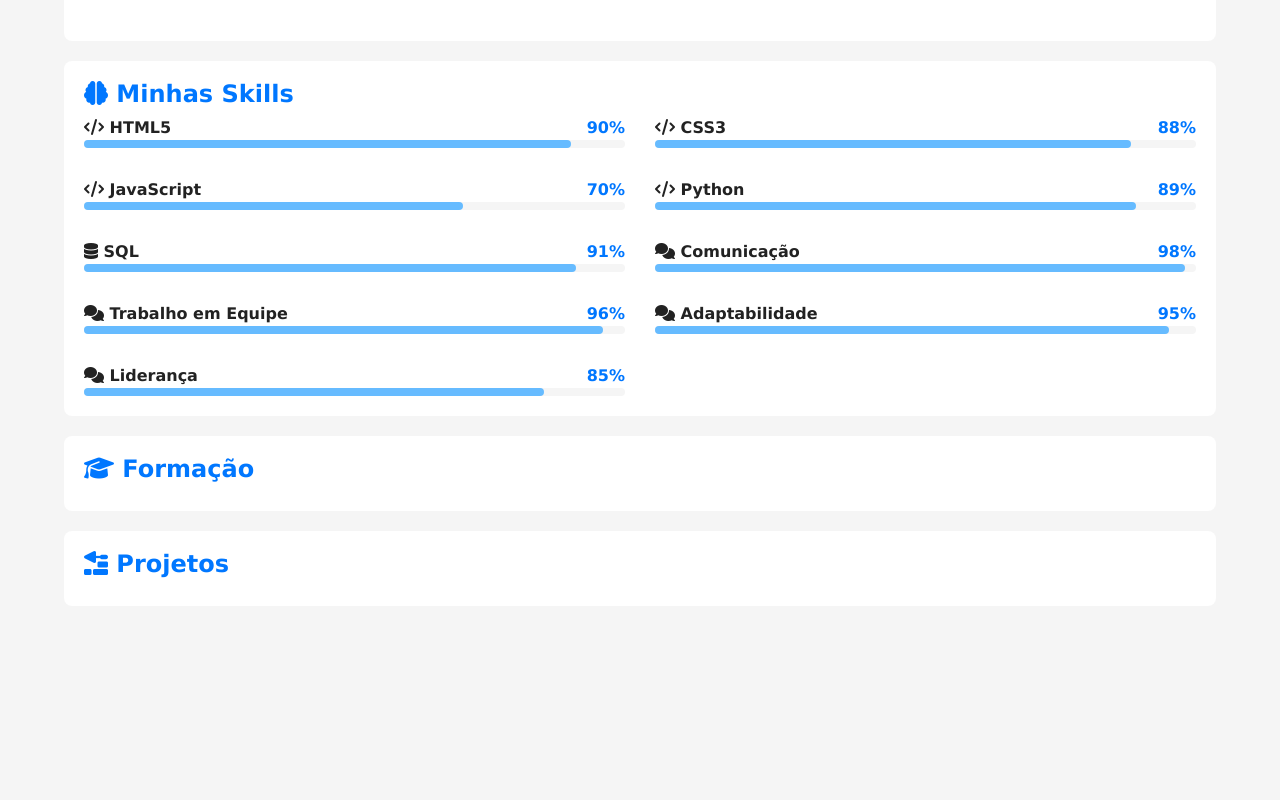
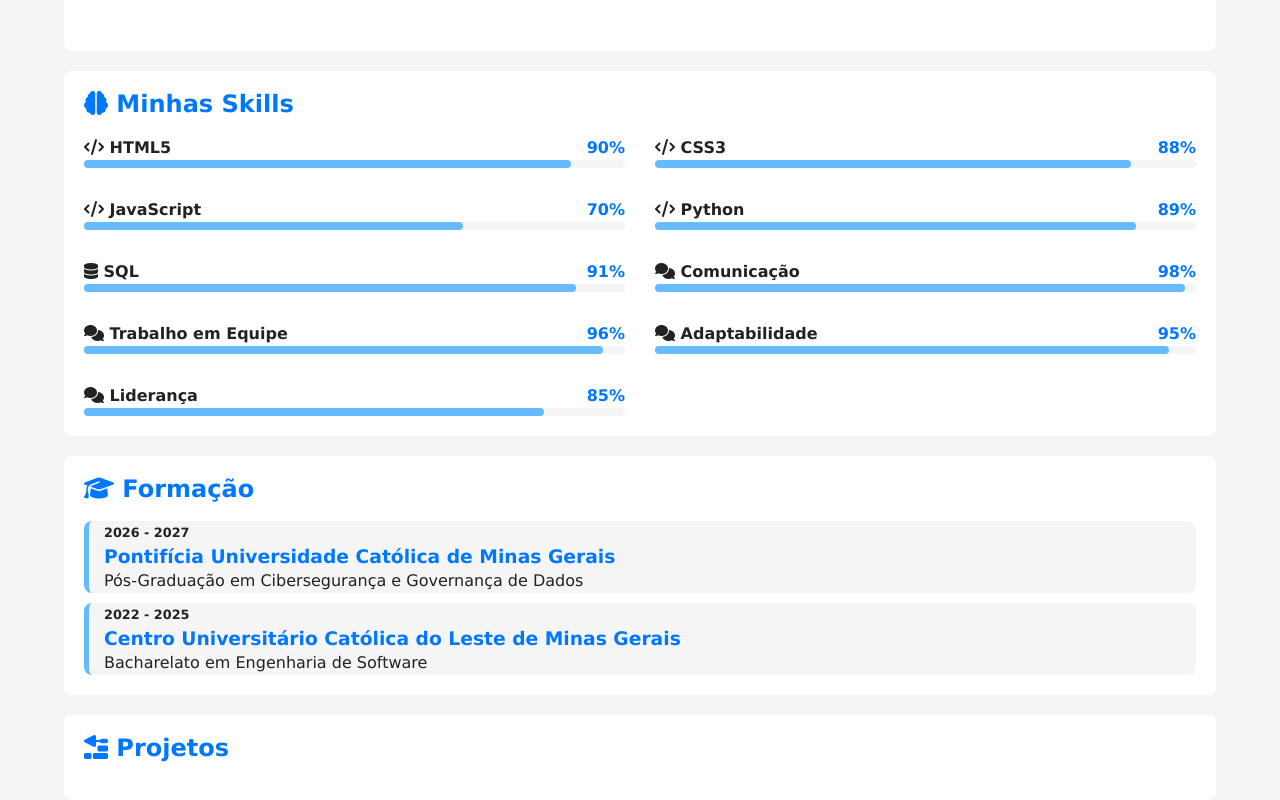
Before and after one commit to hugo-guerra/projeto-portfolio, a plain HTML site: page index.html in a window 1280 px wide. Shown: the part 1174-1974 px from the top of the page. Before the commit the page ends 1800 px from the top, so only its background shows below. Drawn offline with Linux system fonts and the light colour scheme.

Commit message:
Formações
Área de formações do portfolio feitas

```diff
--- a/estilos/style.css
+++ b/estilos/style.css
@@ -125,7 +125,7 @@ article{
 
 article h2{
   color: var(--destaque);
-  margin-bottom: 10px;
+  margin-bottom: 20px;
 }
 
 .video-container{
@@ -179,6 +179,36 @@ article h2{
   border-radius: 5px;
 }
 
+#formacao-container{
+  display: flex;
+  flex-direction: column-reverse;
+  gap: 10px;
+}
+
+#formacao-container .curso{
+  background-color: var(--fundo-principal);
+  border-radius: 8px;
+  border-left: 5px solid var(--destaque-inverso);
+  padding-left: 15px;
+  transition: border-width .5s, border-color .5s;
+}
+
+#formacao-container .curso:hover{
+  border-left-width: 15px;
+  border-color: var(--destaque);
+  cursor: pointer;
+}
+
+#formacao-container .periodo{
+  font-size: .8em;
+  font-weight: bold;
+  color: var(--texto);
+}
+
+#formacao-container .instituicao{
+  color: var(--destaque);
+}
+
 @media screen and (min-width: 768px){
   #skill-container{
     grid-template-columns: 1fr 1fr;
--- a/index.html
+++ b/index.html
@@ -197,6 +197,21 @@
 
             <article id="formacao">
                 <h2> <i class="fa-solid fa-graduation-cap"></i> Formação</h2>
+
+                <div id="formacao-container">
+                    <div class="curso"> <!--INICIO Engenharia de Software-->
+                        <p class="periodo">2022 - 2025</p>
+                        <h3 class="instituicao">Centro Universitário Católica do Leste de Minas Gerais</h3>
+                        <p class="titulacao">Bacharelato em Engenharia de Software</p>
+                    </div> <!--FIM Engenharia de Software-->
+
+                    <div class="curso"> <!--INICIO Cibersegurança-->
+                        <p class="periodo">2026 - 2027</p>
+                        <h3 class="instituicao">Pontifícia Universidade Católica de Minas Gerais</h3>
+                        <p class="titulacao">Pós-Graduação em Cibersegurança e Governança de Dados</p>
+                    </div> <!--FIM Cibersegurança-->
+                </div>
+
             </article> <!-- Fim article#fomacao -->
 
             <article id="projetos">
```
